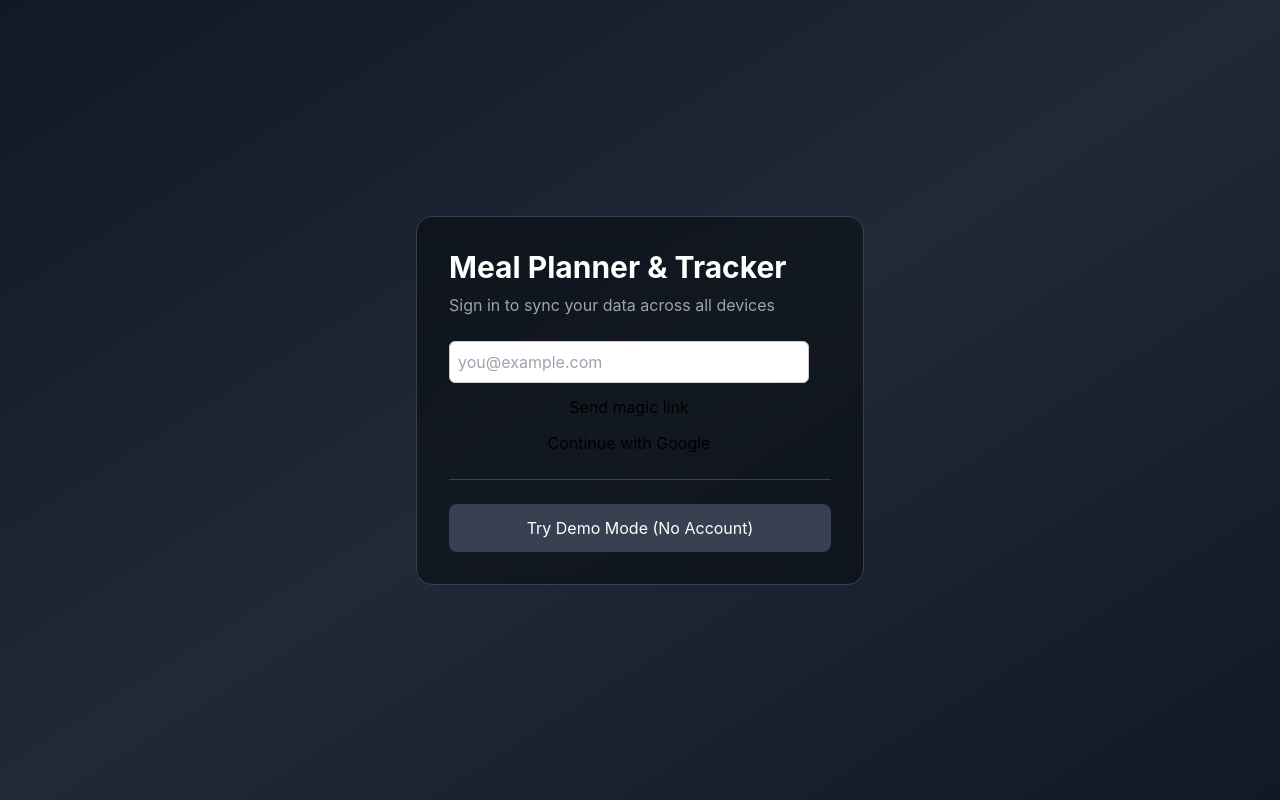
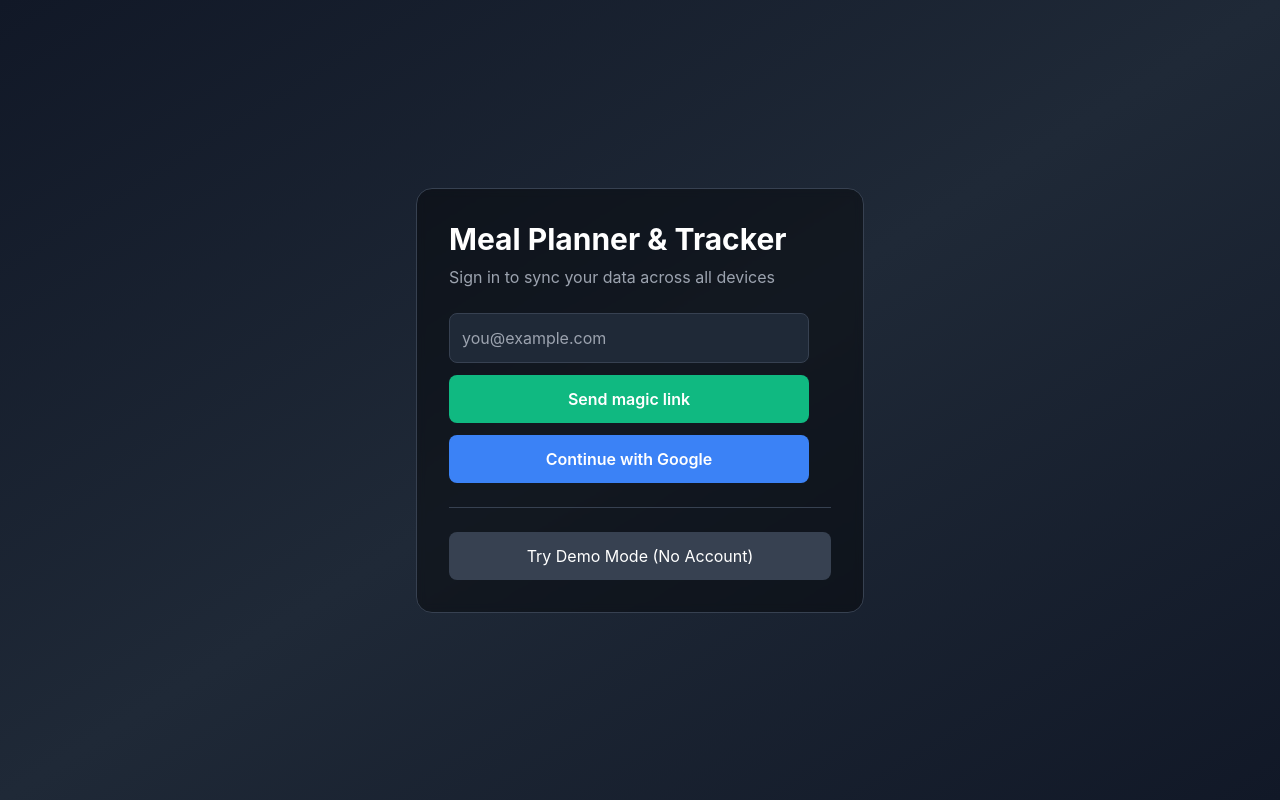
Before and after one commit to CasterlyGit/Meal-Planner, a React (Vite) app: page / in a window 1280 px wide. Built offline with nearby package versions, Linux system fonts and the light colour scheme.

Commit message:
no message

```diff
--- a/src/SignedInApp.tsx
+++ b/src/SignedInApp.tsx
@@ -4,78 +4,76 @@ import AuthPanel from "./components/AuthPanel";
 import MealPlannerApp from "./App";
 
 export default function SignedInApp() {
-  const [ready, setReady] = useState(false);
-  const [authed, setAuthed] = useState(false);
-  const [user, setUser] = useState(null);
+  const [user, setUser] = useState<any>(null);
+  const [loading, setLoading] = useState(true);
   const [useDemo, setUseDemo] = useState(false);
 
   useEffect(() => {
-    setUseDemo(localStorage.getItem("demoMode") === "1");
+    // Check demo mode
+    const isDemoMode = localStorage.getItem("demoMode") === "1";
+    setUseDemo(isDemoMode);
 
-    // ✅ Check existing session (DON'T force logout)
-    (async () => {
-      try {
-        const { data } = await supabase.auth.getSession();
-        const session = data?.session;
+    if (isDemoMode) {
+      setLoading(false);
+      return;
+    }
 
-        console.log("Session check:", session ? "Found session" : "No session");
+    // Get current session
+    supabase.auth.getSession().then(({ data: { session } }) => {
+      setUser(session?.user ?? null);
+      setLoading(false);
+      console.log("✅ Initial session loaded:", session?.user?.email || "No user");
+    });
 
-        setAuthed(!!session);
+    // Listen for auth changes
+    const {
+      data: { subscription },
+    } = supabase.auth.onAuthStateChange((_event, session) => {
+      setUser(session?.user ?? null);
+      console.log("🔄 Auth changed:", _event, session?.user?.email || "No user");
+    });
 
-        if (session) {
-          const { data: userData } = await supabase.auth.getUser();
-          setUser(userData?.user ?? null);
-          console.log("User loaded:", userData?.user?.email);
-        }
-
-        // ✅ Always set ready after initial check
-        setReady(true);
-      } catch (err) {
-        console.error("Init error:", err);
-        setReady(true); // Still set ready even on error
-      }
-    })();
-
-    const { data: sub } = supabase.auth.onAuthStateChange(
-      async (_event, session) => {
-        console.log("Auth event:", _event);
-        setAuthed(!!session);
-        if (session) {
-          const { data: userData } = await supabase.auth.getUser();
-          setUser(userData?.user ?? null);
-        } else {
-          setUser(null);
-        }
-      }
-    );
-
-    return () => sub.subscription.unsubscribe();
+    return () => subscription.unsubscribe();
   }, []);
 
-  if (!ready)
+  // Show loading
+  if (loading) {
     return (
       <div className="flex items-center justify-center min-h-screen bg-gradient-to-br from-gray-900 via-gray-800 to-gray-900">
         <div className="text-white text-xl">Loading...</div>
       </div>
     );
+  }
 
-  if (useDemo)
+  // Demo mode
+  if (useDemo) {
     return (
       <div>
-        <Header authed={false} useDemo onExitDemo={() => {
-          localStorage.removeItem("demoMode");
-          setUseDemo(false);
-        }} />
-        <MealPlannerApp user={null} demo />
+        <Header
+          user={null}
+          onSignOut={() => {}}
+          onExitDemo={() => {
+            localStorage.removeItem("demoMode");
+            setUseDemo(false);
+          }}
+          isDemo={true}
+        />
+        <MealPlannerApp user={null} demo={true} />
       </div>
     );
+  }
 
-  if (!authed || !user)
+  // Not signed in
+  if (!user) {
     return (
       <div className="min-h-screen bg-gradient-to-br from-gray-900 via-gray-800 to-gray-900 flex items-center justify-center p-4">
         <div className="bg-black bg-opacity-40 backdrop-blur-sm border border-gray-700 rounded-2xl p-8 max-w-md w-full">
-          <h1 className="text-3xl font-bold text-white mb-2">Meal Planner & Tracker</h1>
-          <p className="text-gray-400 mb-6">Sign in to sync your data across all devices</p>
+          <h1 className="text-3xl font-bold text-white mb-2">
+            Meal Planner & Tracker
+          </h1>
+          <p className="text-gray-400 mb-6">
+            Sign in to sync your data across all devices
+          </p>
           <AuthPanel />
           <div className="mt-6 pt-6 border-t border-gray-700">
             <button
@@ -91,25 +89,39 @@ export default function SignedInApp() {
         </div>
       </div>
     );
+  }
 
+  // Signed in - show app
   return (
     <div>
-      <Header authed useDemo={false} onExitDemo={() => {}} user={user} />
+      <Header
+        user={user}
+        onSignOut={async () => {
+          await supabase.auth.signOut();
+          setUser(null);
+        }}
+        onExitDemo={() => {}}
+        isDemo={false}
+      />
       <MealPlannerApp user={user} demo={false} />
     </div>
   );
 }
 
-function Header({ authed, useDemo, onExitDemo, user }) {
+function Header({ user, onSignOut, onExitDemo, isDemo }) {
   return (
     <div className="bg-black bg-opacity-40 backdrop-blur-sm border-b border-gray-700 sticky top-0 z-50">
       <div className="max-w-7xl mx-auto px-4 py-4 flex items-center justify-between">
         <div className="flex items-center gap-4">
-          <div className="text-xl font-bold text-white">Meal Planner & Tracker</div>
-          {user && <div className="text-sm text-gray-400">👋 {user.email}</div>}
+          <div className="text-xl font-bold text-white">
+            Meal Planner & Tracker
+          </div>
+          {user && (
+            <div className="text-sm text-gray-400">👋 {user.email}</div>
+          )}
         </div>
         <div className="flex items-center gap-3">
-          {useDemo && (
+          {isDemo && (
             <button
               onClick={onExitDemo}
               className="bg-gray-700 text-white px-4 py-2 rounded-lg hover:bg-gray-600 transition-colors text-sm"
@@ -117,12 +129,9 @@ function Header({ authed, useDemo, onExitDemo, user }) {
               Exit Demo
             </button>
           )}
-          {authed && (
+          {user && (
             <button
-              onClick={async () => {
-                await supabase.auth.signOut();
-                window.location.reload();
-              }}
+              onClick={onSignOut}
               className="bg-red-500 text-white px-4 py-2 rounded-lg hover:bg-red-600 transition-colors text-sm font-medium"
             >
               Sign Out
--- a/src/components/AuthPanel.tsx
+++ b/src/components/AuthPanel.tsx
@@ -5,7 +5,8 @@ export default function AuthPanel() {
   const [email, setEmail] = useState('')
   const [status, setStatus] = useState('')
 
-  const redirectTo = `${window.location.origin}/auth/callback`  // ✅ safer redirect path
+  // ✅ Redirect back to root, not /auth/callback
+  const redirectTo = window.location.origin
 
   async function signInWithEmail() {
     setStatus('Sending magic link…')
@@ -31,11 +32,44 @@ export default function AuthPanel() {
         placeholder="you@example.com"
         value={email}
         onChange={(e) => setEmail(e.target.value)}
-        style={{ padding: 8, border: '1px solid #ccc', borderRadius: 6 }}
+        onKeyDown={(e) => e.key === 'Enter' && signInWithEmail()}
+        style={{
+          padding: 12,
+          border: '1px solid #374151',
+          borderRadius: 8,
+          background: '#1f2937',
+          color: 'white'
+        }}
       />
-      <button onClick={signInWithEmail}>Send magic link</button>
-      <button onClick={signInWithGoogle}>Continue with Google</button>
-      {status && <div>{status}</div>}
+      <button
+        onClick={signInWithEmail}
+        style={{
+          padding: 12,
+          background: '#10b981',
+          color: 'white',
+          border: 'none',
+          borderRadius: 8,
+          cursor: 'pointer',
+          fontWeight: 600
+        }}
+      >
+        Send magic link
+      </button>
+      <button
+        onClick={signInWithGoogle}
+        style={{
+          padding: 12,
+          background: '#3b82f6',
+          color: 'white',
+          border: 'none',
+          borderRadius: 8,
+          cursor: 'pointer',
+          fontWeight: 600
+        }}
+      >
+        Continue with Google
+      </button>
+      {status && <div style={{ color: status.includes('Error') ? '#ef4444' : '#10b981', fontSize: 14 }}>{status}</div>}
     </div>
   )
 }
```
